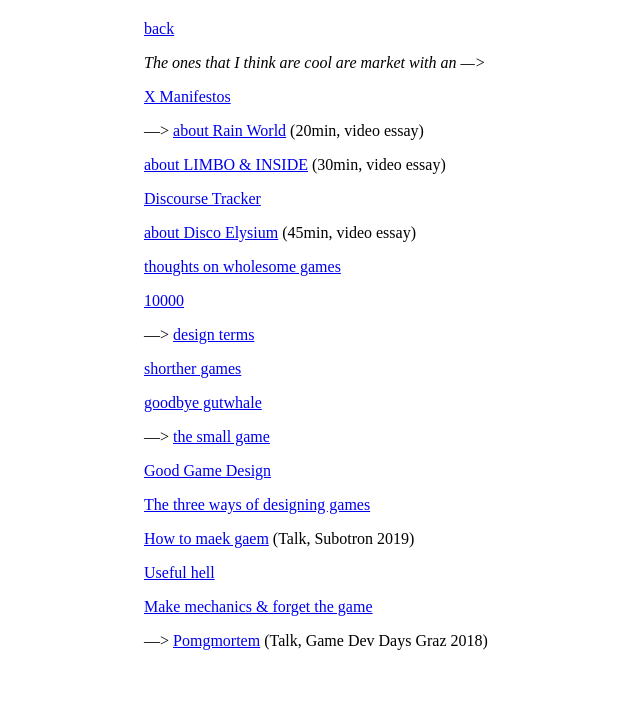
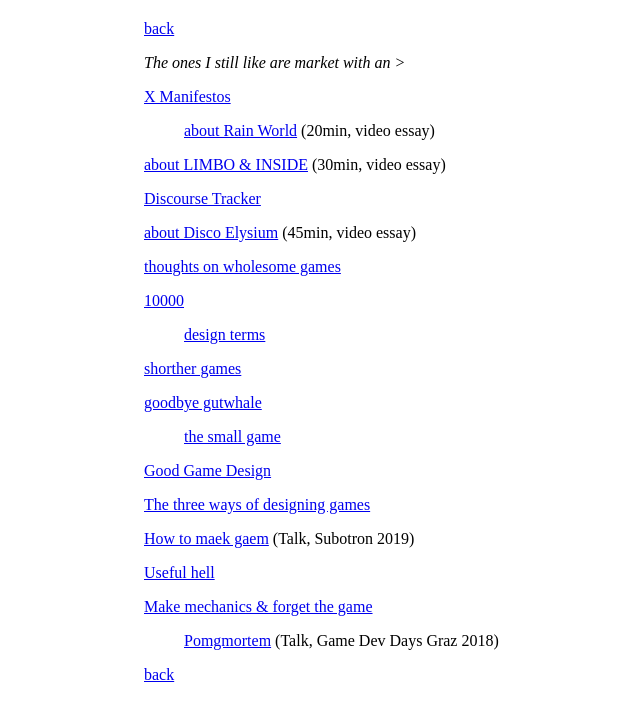
Before and after one commit to stuffedwombat/stuffedwombat.github.io, a Jekyll site: the page built from thinking.md, in a window 1280 px wide. Shown: the top 721 px of the page, without its empty margins (180-820 px from the left). Built offline with Jekyll 4.4.1, drawn with Linux system fonts in a browser that asks for light colours; our own code applies the rules of GitHub Pages for plain Markdown files; comment, search, counter and statistics services are not loaded.

Commit message:
Update thinking.md

```diff
--- a/thinking.md
+++ b/thinking.md
@@ -1,10 +1,10 @@
 [back](index)
 
-*The ones that I think are cool are market with an --->*
+*The ones I still like are market with an >*
 
 [X Manifestos](x_manifestos)
 
----> <a href="https://www.youtube.com/watch?v=0UQqY6zWWZ0" target="_blank">about Rain World</a> (20min, video essay)
+><a href="https://www.youtube.com/watch?v=0UQqY6zWWZ0" target="_blank">about Rain World</a> (20min, video essay)
 
 <a href="https://www.youtube.com/watch?v=HajA1EzJ5iM" target="_blank">about LIMBO & INSIDE</a> (30min, video essay)
 
@@ -16,13 +16,13 @@
 
 [10000](10000)
 
----> [design terms](design_terms)
+>[design terms](design_terms)
 
 [shorther games](shorter_games)
 
 [goodbye gutwhale](goodbye_gutwhale)
 
----> [the small game](the_small_game)
+>[the small game](the_small_game)
 
 [Good Game Design](good_game_design)
 
@@ -34,4 +34,6 @@
 
 [Make mechanics & forget the game](make_mechanics)
 
----> <a href="https://www.youtube.com/watch?v=vcAlQyzxRck" target="_blank">Pomgmortem</a> (Talk, Game Dev Days Graz 2018)
+><a href="https://www.youtube.com/watch?v=vcAlQyzxRck" target="_blank">Pomgmortem</a> (Talk, Game Dev Days Graz 2018)
+
+[back](index)
```
